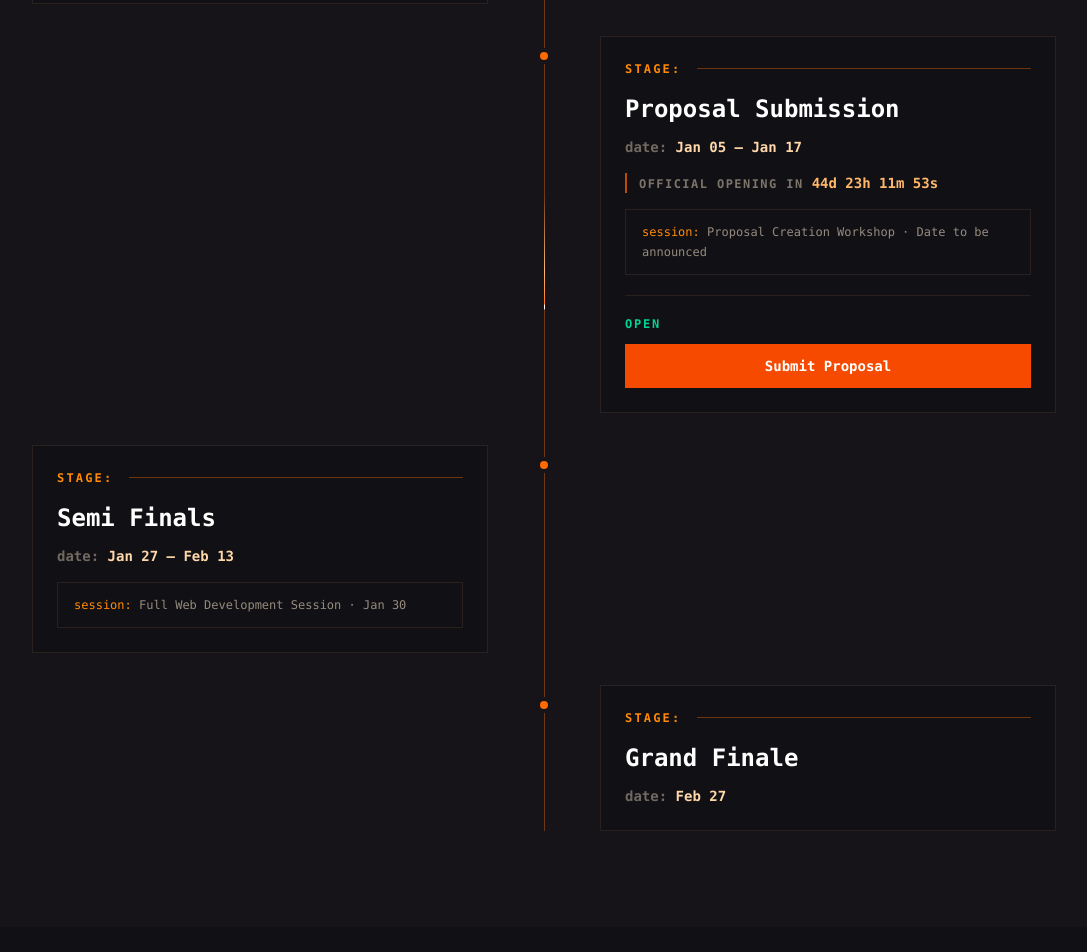
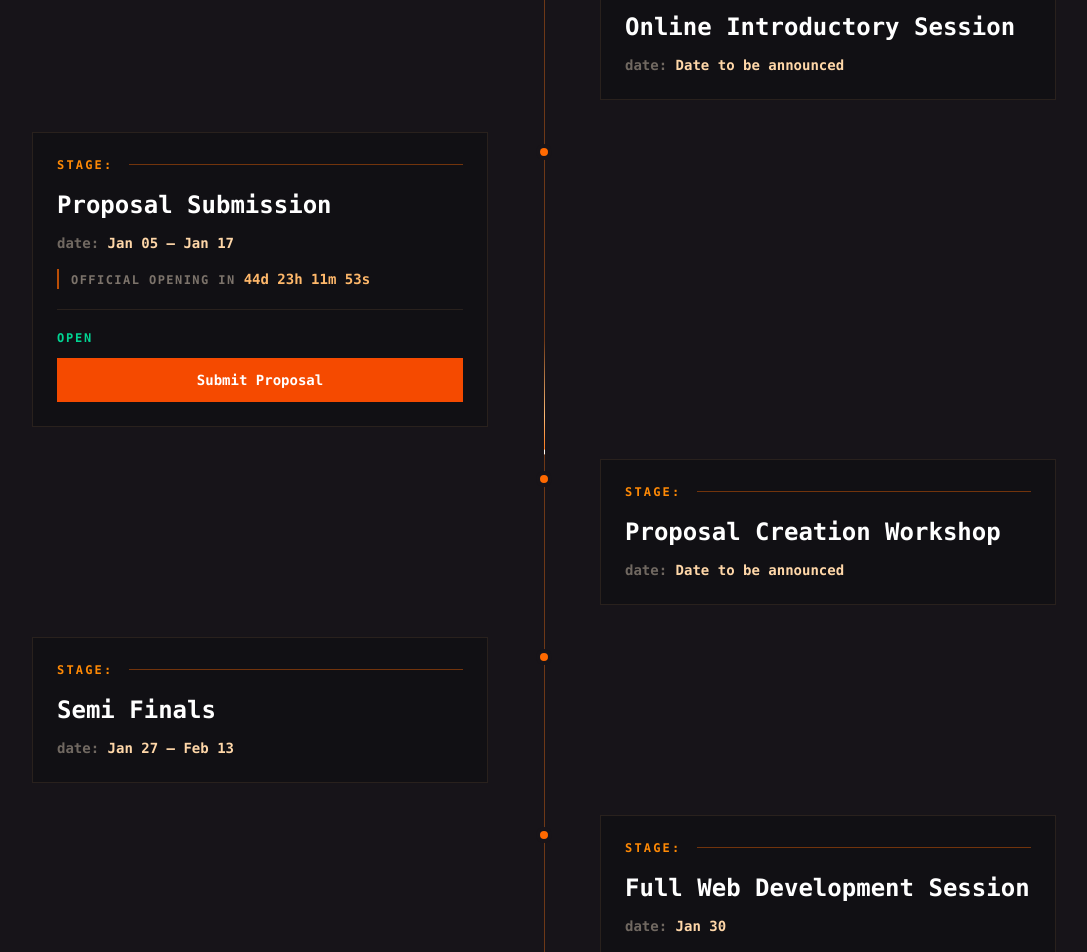
Before and after one commit to hirunjayalath/devthon-4.0-web, a React (Vite) app: page / in a window 1280 px wide. Shown: the part 2900-3852 px from the top of the page, without its empty margins (96-1183 px from the left). Built offline with nearby package versions, Linux system fonts and the light colour scheme; no server answers.

Commit message:
Promote sessions to timeline stages and refine contacts

```diff
--- a/src/EventSections.tsx
+++ b/src/EventSections.tsx
@@ -8,7 +8,6 @@ import { StageCountdown } from './StageCountdown'
 type TimelineItem = {
   stage: string
   date: string
-  related?: string[]
   submissionKey?: SubmissionKey
   registrationCategory?: Category
 }
@@ -24,14 +23,15 @@ const timelineByCategory: Record<Category, TimelineItem[]> = {
     {
       stage: 'UI/UX Submission',
       date: SUBMISSION_WINDOWS['university-uiux'].timelineLabel,
-      related: ['UI/UX Session · Jan 16'],
       submissionKey: 'university-uiux',
     },
+    { stage: 'UI/UX Session', date: 'Jan 16' },
     {
       stage: 'Semi Finals',
       date: 'Feb 01 – Feb 13',
-      related: ['Full Web Development Session · Feb 06', 'Panel Discussion · Date to be announced'],
     },
+    { stage: 'Full Web Development Session', date: 'Feb 06' },
+    { stage: 'Panel Discussion', date: 'Date to be announced' },
     { stage: 'Grand Finale', date: 'Feb 27' },
   ],
   School: [
@@ -39,19 +39,19 @@ const timelineByCategory: Record<Category, TimelineItem[]> = {
       stage: 'Team Registration',
       date: REGISTRATION_WINDOWS.School.timelineLabel,
       registrationCategory: 'School',
-      related: ['Online Introductory Session · Date to be announced'],
     },
+    { stage: 'Online Introductory Session', date: 'Date to be announced' },
     {
       stage: 'Proposal Submission',
       date: SUBMISSION_WINDOWS['school-proposal'].timelineLabel,
-      related: ['Proposal Creation Workshop · Date to be announced'],
       submissionKey: 'school-proposal',
     },
+    { stage: 'Proposal Creation Workshop', date: 'Date to be announced' },
     {
       stage: 'Semi Finals',
       date: 'Jan 27 – Feb 13',
-      related: ['Full Web Development Session · Jan 30'],
     },
+    { stage: 'Full Web Development Session', date: 'Jan 30' },
     { stage: 'Grand Finale', date: 'Feb 27' },
   ],
 }
@@ -158,9 +158,6 @@ export function EventTimeline({ onSubmit }: { onSubmit: (key: SubmissionKey) =>
                       className="mt-4"
                     />
                   )}
-                  {item.related?.map((detail) => (
-                    <p key={detail} className="mt-4 border border-orange-300/10 px-4 py-3 text-xs leading-5 text-orange-100/55"><span className="text-orange-400">session: </span>{detail}</p>
-                  ))}
                   {item.submissionKey && submissionState && (
                     <div className="mt-5 border-t border-orange-300/10 pt-5">
                       <p className={`text-xs font-black uppercase tracking-[0.15em] ${submissionState.isOpen ? 'text-emerald-400' : 'text-orange-100/40'}`}>
--- a/src/StaticSections.tsx
+++ b/src/StaticSections.tsx
@@ -189,12 +189,12 @@ export function ContactSection({ onRegister }: { onRegister: () => void }) {
       <div className="mx-auto max-w-7xl">
         <div className="mb-12 max-w-2xl">
           <p className="code-comment mb-3 text-xs font-bold uppercase tracking-[0.24em] text-orange-400">Contact us</p>
-          <h2 className="text-3xl font-black leading-tight tracking-tight sm:text-4xl lg:text-5xl">Organizing Team</h2>
+          <h2 className="text-3xl font-black leading-tight tracking-tight sm:text-4xl lg:text-5xl">Contact Us</h2>
           <p className="mt-4 leading-7 text-orange-100/60">Select a team member to view their contact details.</p>
         </div>
 
-        <div className="mx-auto max-w-4xl">
-          <div className="grid gap-5 sm:grid-cols-2">
+        <div className="mx-auto max-w-6xl">
+          <div className="grid gap-5 sm:grid-cols-2 lg:grid-cols-4">
             {contacts.map((contact, index) => (
               <article
                 key={contact.name}
@@ -235,7 +235,7 @@ export function ContactSection({ onRegister }: { onRegister: () => void }) {
 
                 <div className="absolute inset-x-0 bottom-0 bg-[#111014]/95 p-4 sm:p-5 lg:p-6">
                   <p className="text-xs font-bold uppercase tracking-[0.18em] text-orange-400"><span className="text-orange-100/40">role: </span>{contact.position}</p>
-                  <h3 className="mt-2 text-lg font-black sm:text-xl lg:text-2xl">{contact.name}</h3>
+                  <h3 className="mt-2 text-lg font-black sm:text-xl">{contact.name}</h3>
                   <div className={`grid transition-[grid-template-rows,opacity] duration-300 ${activeContact === index ? 'mt-4 grid-rows-[1fr] opacity-100' : 'grid-rows-[0fr] opacity-0'}`}>
                     <div className="overflow-hidden">
                       <p className="leading-6 text-orange-100/60">{contact.club}</p>
```
